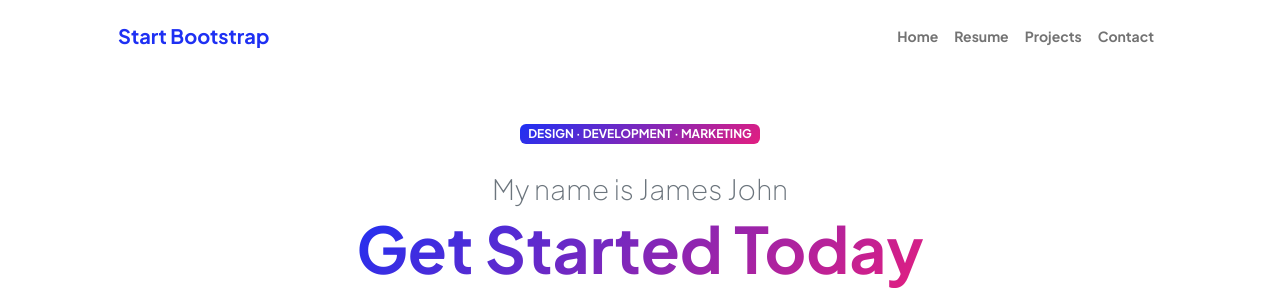
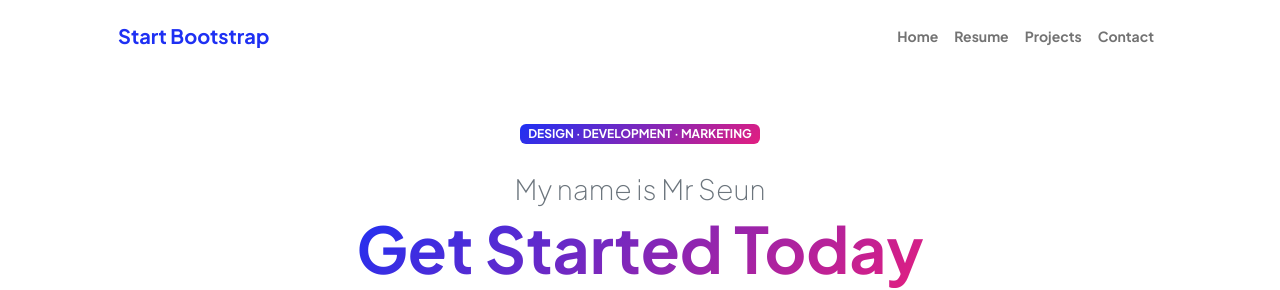
Before and after one commit to seunhub007/simple-website, a plain HTML site: page index.html in a window 1280 px wide. Shown: the top 290 px of the page. Drawn offline with nearby package versions, Linux system fonts and the light colour scheme.

Commit message:
eighth commit

```diff
--- a/index.html
+++ b/index.html
@@ -42,7 +42,7 @@
                             <!-- Header text content-->
                             <div class="text-center text-xxl-start">
                                 <div class="badge bg-gradient-primary-to-secondary text-white mb-4"><div class="text-uppercase">Design &middot; Development &middot; Marketing</div></div>
-                                <div class="fs-3 fw-light text-muted">My name is James John</div>
+                                <div class="fs-3 fw-light text-muted">My name is Mr Seun</div>
                                 <h1 class="display-3 fw-bolder mb-5"><span class="text-gradient d-inline">Get Started Today</span></h1>
                                 <div class="d-grid gap-3 d-sm-flex justify-content-sm-center justify-content-xxl-start mb-3">
                                     <a class="btn btn-primary btn-lg px-5 py-3 me-sm-3 fs-6 fw-bolder" href="resume.html">Resume</a>
```
